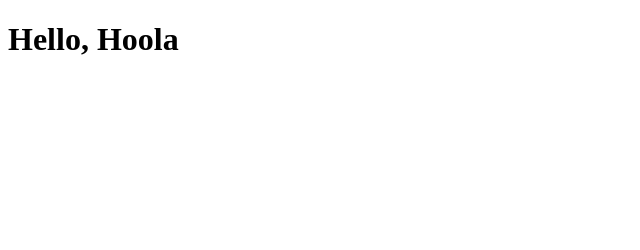
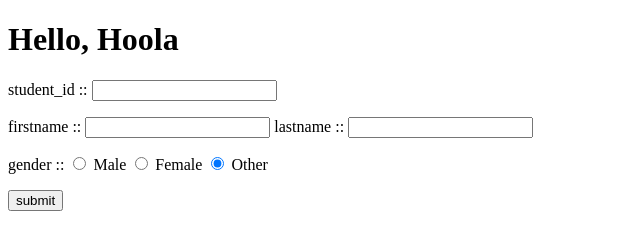
Before and after one commit to poppymint016/node-webapp, a website: page public/index.html in a window 1280 px wide. Shown: the whole page, without its empty margins (0-640 px from the left). Drawn offline with Linux system fonts and the light colour scheme.

Commit message:
Add files via upload

```diff
--- a/public/index.html
+++ b/public/index.html
@@ -7,8 +7,18 @@
 <title>First Page</title>
 </head>
 <body>
+
     <!--put here-->
     <h1>Hello, Hoola</h1>
+    <form name="submit" method="POST" action="/data">
+        student_id :: <input id="student_id" type="text" size="20" name="student_id"> <p>
+        firstname :: <input id="firstname" type="text" size="20" name="firstname">
+        lastname :: <input id="lastname" type="text" size="20" name="lastname"> <p>
+        gender :: <input type="radio" name="gender" value="Male" checked/ > Male
+                  <input  type="radio" name="gender" value="Female" checked/ > Female
+                  <input type="radio" name="gender" value="Other" checked/ > Other <p>
+        <button type="submit">submit</button>
+    </form>
     <!---->
 </body>
 </html>
```
